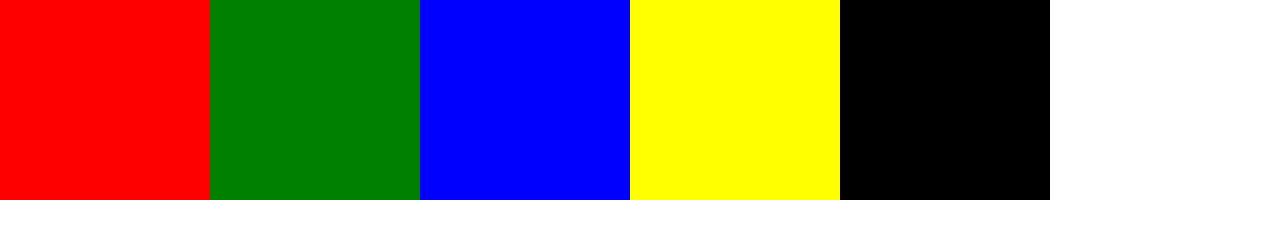
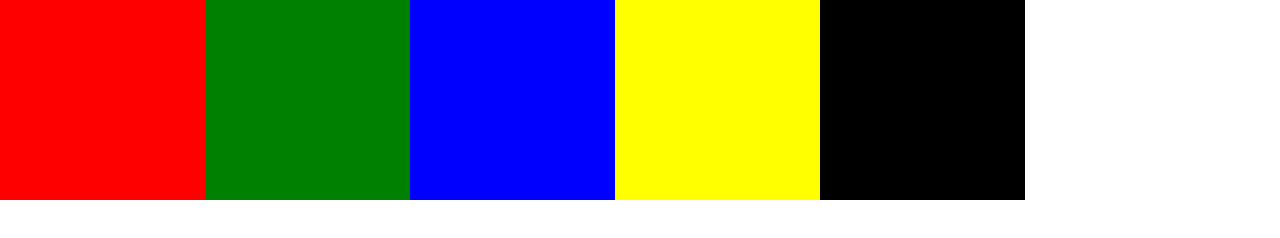
Before and after one commit to Alex666777666/Blocks-in-one-line, a plain HTML site: page index.html in a window 1280 px wide. Drawn offline with nearby package versions, Linux system fonts and the light colour scheme.

Commit message:
Update styles.css

```diff
--- a/styles.css
+++ b/styles.css
@@ -1,6 +1,6 @@
 .block {
   height: 200px;
-  width: 210px;
+  width: 205px;
   float: left;
 }
 .red {
```
